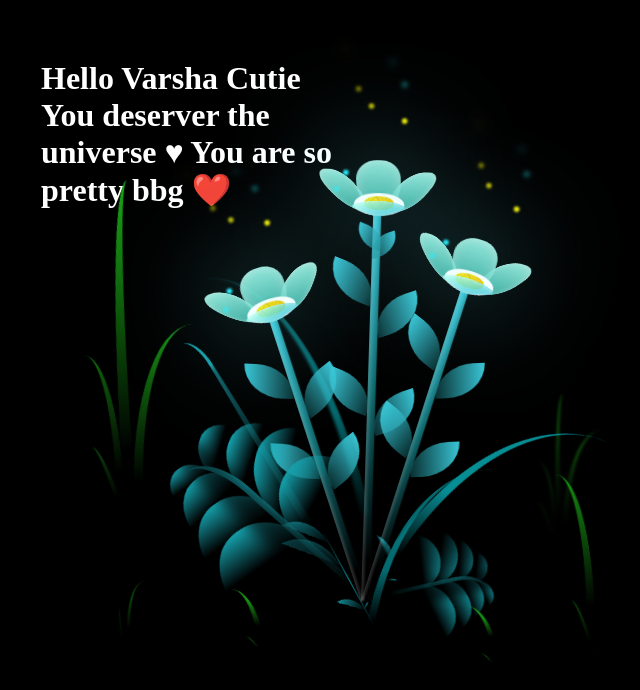
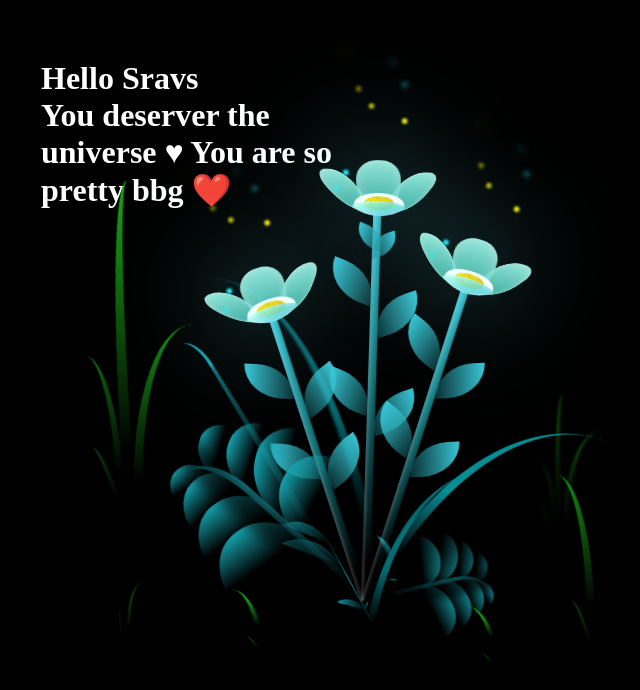
Before and after one commit to rahul-312/Flowers, a plain HTML site: page index.html in a window 1280 px wide. Shown: the part 143-833 px from the top of the page, without its empty margins (311-951 px from the left). Drawn offline with Linux system fonts and the light colour scheme.

Commit message:
Update index.html

```diff
--- a/index.html
+++ b/index.html
@@ -11,7 +11,7 @@
 <body class="not-loaded">
   <div class="Name">
     <h1 >
-      Hello Varsha Cutie
+      Hello Sravs
     </h1>
     <h1>
       You deserver the universe &hearts;
```
